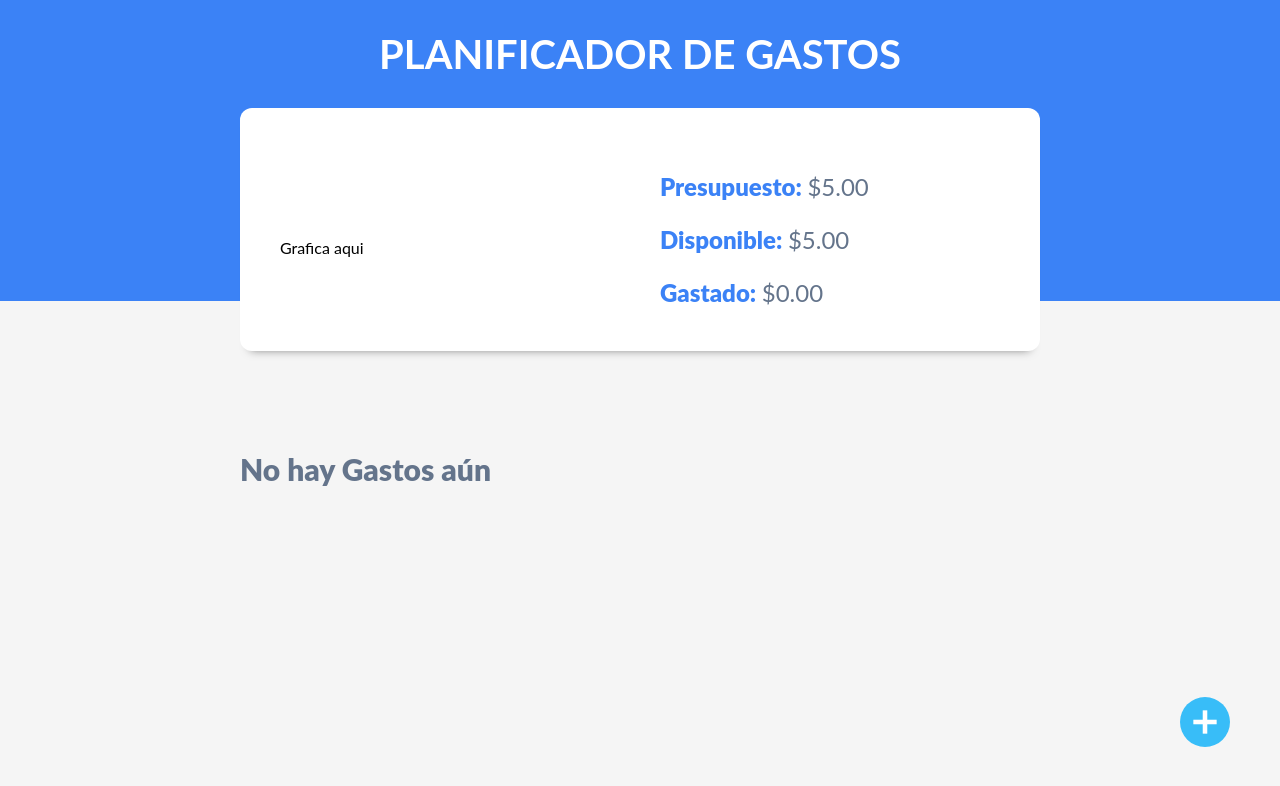
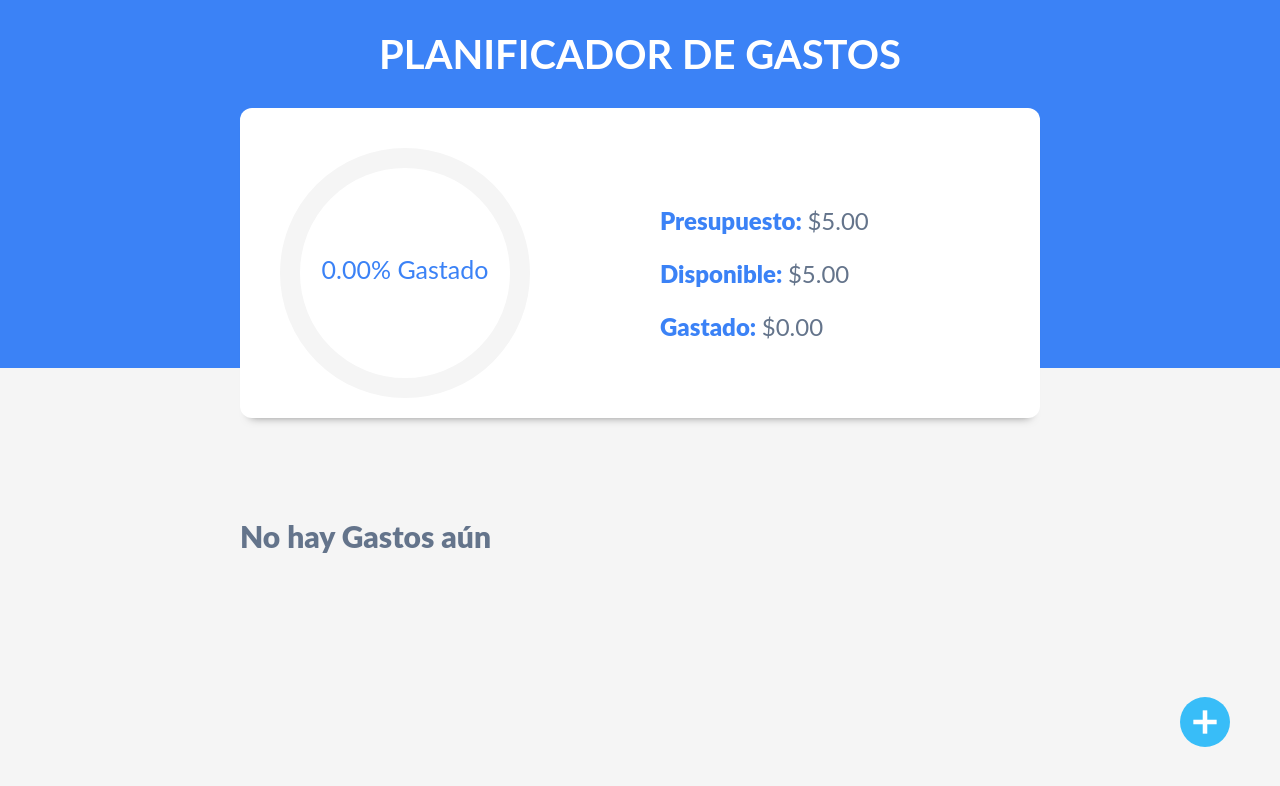
Before and after one commit to Stuuard96/controlGastosReactApp, a React (Vite) app: page / in a window 1280 px wide. Both pictures are taken after typing "5" into the empty fields and a click on the input "Añadir". Shown: the top 786 px of the page. Built offline with nearby package versions, Linux system fonts and the light colour scheme.

Commit message:
add circule progress bar

```diff
--- a/package.json
+++ b/package.json
@@ -11,6 +11,7 @@
   "dependencies": {
     "prop-types": "^15.8.1",
     "react": "^18.2.0",
+    "react-circular-progressbar": "^2.1.0",
     "react-dom": "^18.2.0",
     "react-swipeable-list": "^1.6.0"
   },
--- a/src/components/ControlPresupuesto.jsx
+++ b/src/components/ControlPresupuesto.jsx
@@ -1,16 +1,29 @@
 import { useEffect, useState } from 'react';
 import { formatPrice } from '../helpers';
+import { CircularProgressbar, buildStyles } from 'react-circular-progressbar';
+import 'react-circular-progressbar/dist/styles.css';
 
 export const ControlPresupuesto = ({ budget, expenses }) => {
   const [available, setAvailable] = useState(0);
   const [spent, setSpent] = useState(0);
+  const [percentage, setPercentage] = useState(0);
 
   useEffect(() => {
+    // Calculate expenses
     const totalExpense = expenses.reduce(
       (acc, expense) => acc + expense.amount,
       0
     );
+    // Calculate available
     const totalAvailable = budget - totalExpense;
+    // Calculate percentage
+    const newPercentage =
+      budget > 0 ? ((totalExpense / budget) * 100).toFixed(2) : 0;
+
+    setTimeout(() => {
+      setPercentage(newPercentage);
+    }, 1000);
+
     setAvailable(totalAvailable);
     setSpent(totalExpense);
   }, [expenses]);
@@ -18,7 +31,17 @@ export const ControlPresupuesto = ({ budget, expenses }) => {
   return (
     <div className="contenedor-presupuesto contenedor sombra dos-columnas">
       <div>
-        <p>Grafica aqui</p>
+        <CircularProgressbar
+          value={percentage}
+          text={`${percentage}% Gastado`}
+          styles={buildStyles({
+            pathColor: '#3b82f6',
+            textColor: '#3b82f6',
+            pathTransitionDuration: 2,
+            trailColor: '#f5f5f5',
+            backgroundColor: '#3e98c7',
+          })}
+        />
       </div>
       <div className="contenido-presupuesto">
         <p>
--- a/src/components/Gasto.jsx
+++ b/src/components/Gasto.jsx
@@ -33,7 +33,7 @@ export const Gasto = ({ expense, setExpenseEdit, setExpenseDelete }) => {
         leadingActions={leadingActions()}
         trailingActions={trailingActions()}
       >
-        <div className="gasto sombra">
+        <div className="gasto sombra dos-columnas">
           <div className="contenido-gasto">
             <img src={diccionaryIcons[category]} alt="Imagen categoria" />
             <div className="descripcion-gasto">
--- a/src/index.css
+++ b/src/index.css
@@ -86,7 +86,8 @@ header h1 {
   border-bottom: 2px solid var(--azul);
 }
 .formulario .campo {
-  display: grid;
+  display: flex;
+  flex-direction: column;
   margin-bottom: 2rem;
 }
 
@@ -164,8 +165,8 @@ header h1 {
 }
 .contenedor-presupuesto {
   margin-top: -5rem;
-
   display: flex;
+  gap: 2rem;
   justify-content: space-between;
   align-items: center;
 
@@ -174,13 +175,12 @@ header h1 {
 .dos-columnas {
   flex-direction: column;
 }
-.dos-columnas :first-child {
-  margin-bottom: 4rem;
-}
+
 @media (min-width: 768px) {
   .dos-columnas {
     flex-direction: row;
     align-items: center;
+    font-size: 1.2rem;
     gap: 4rem;
   }
   .dos-columnas > div {
@@ -271,7 +271,7 @@ main {
 .listado-gastos {
   margin-top: 5rem;
 }
-.listado-gastos div:not(:last-child) {
+.listado-gastos > div:not(:last-child) {
   margin-bottom: 2rem;
 }
 .listado-gastos h2 {
@@ -295,10 +295,12 @@ main {
   font-size: 2.4rem;
   color: var(--negro);
   font-weight: 900;
+  margin: 0;
 }
 
 .contenido-gasto {
   display: flex;
+  margin-bottom: 0;
   align-items: center;
   gap: 2rem;
 }
```
Also changed, not shown: 1 other file (tests, documents, lock files or other folders).
